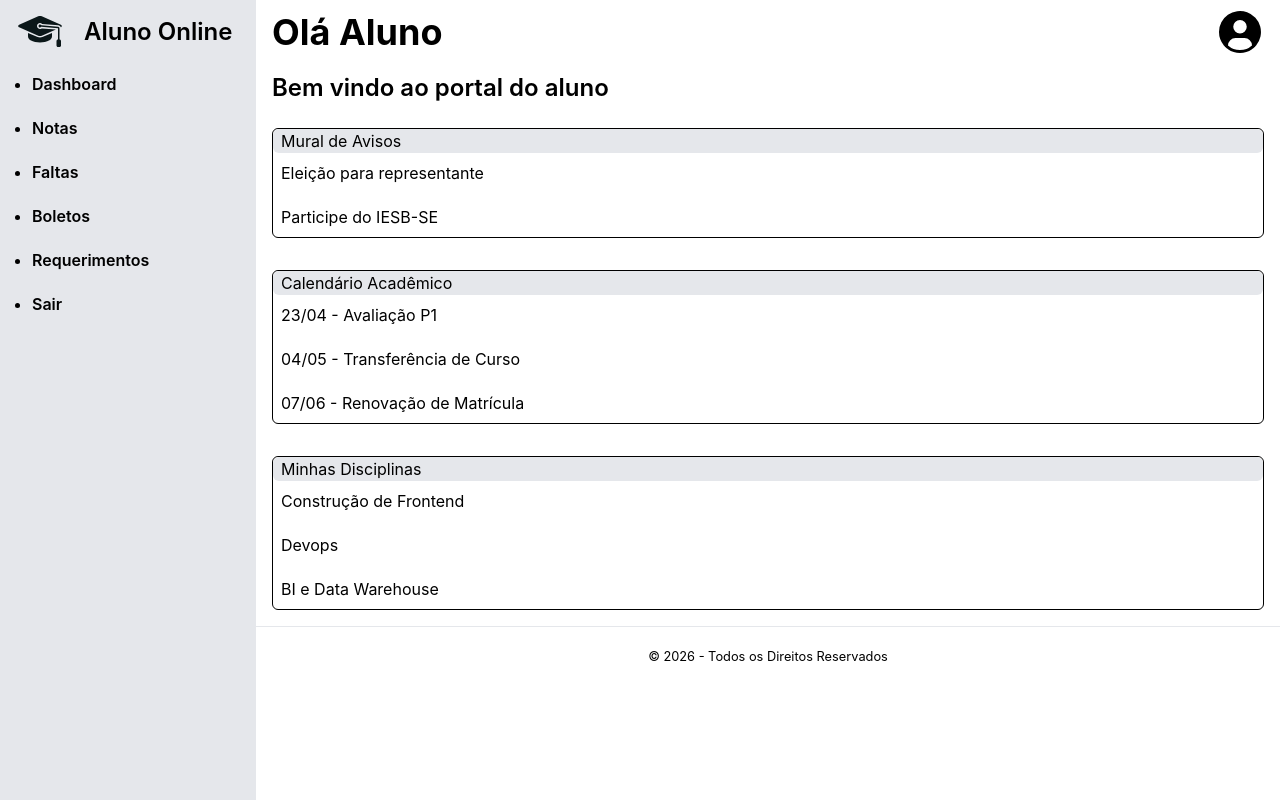
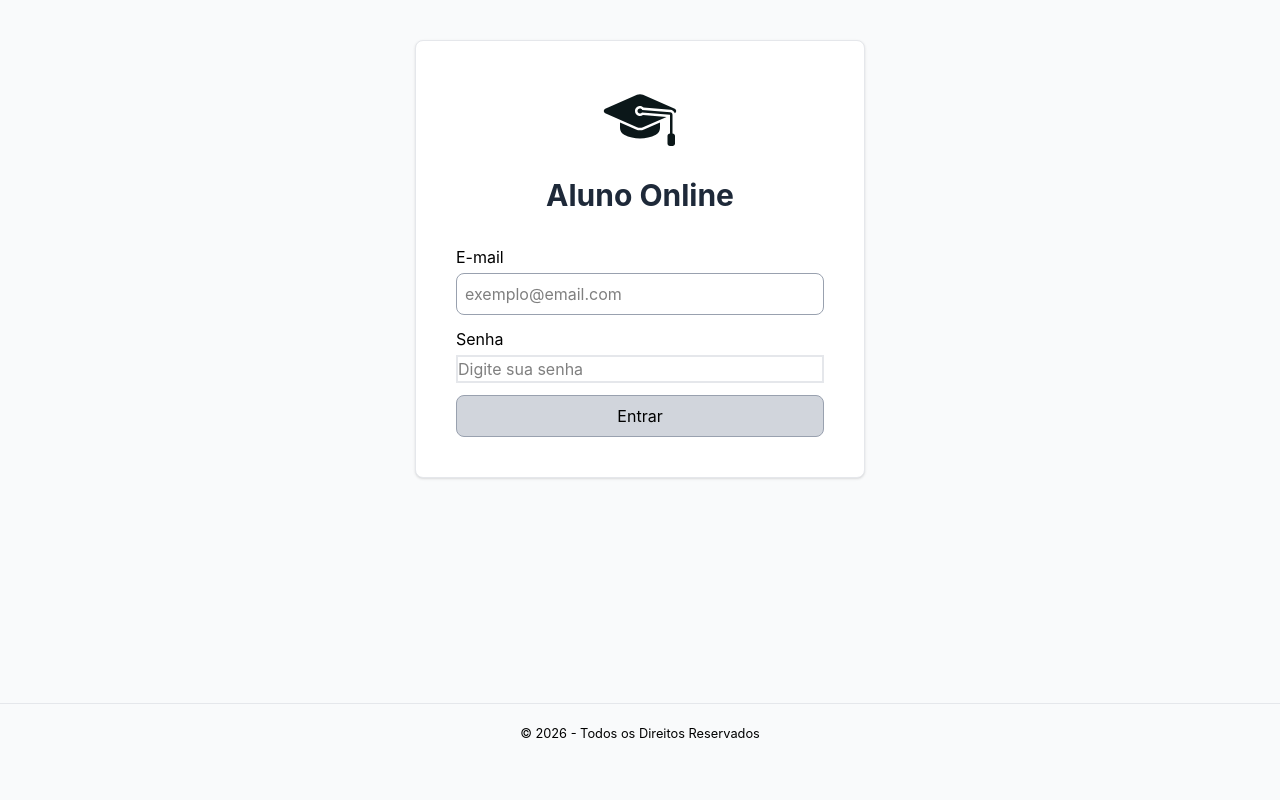
Before and after one commit to Gerebabh/FrontEnd-2026-1, a React (Vite) app in the folder praticas/aluno-online-react/: page / in a window 1280 px wide. Built offline with nearby package versions, Linux system fonts and the light colour scheme.

Commit message:
Conclusao da Pratica 05

```diff
--- /dev/null
+++ b/praticas/aluno-online-react/components/BotaoSubmit.jsx
@@ -0,0 +1,7 @@
+function BotaoSubmit ({ children }) {
+    return <button
+        type="submit"
+        className="w-full border border-gray-400 rounded-lg p-2 outline-none bg-gray-300 hover:bg-gray-600 transition-colors duration-200 hover:text-white">{children}</button>;
+}
+
+export default BotaoSubmit
--- /dev/null
+++ b/praticas/aluno-online-react/components/InputEmail.jsx
@@ -0,0 +1,18 @@
+function InputEmail ({erro, mudaValor}) {
+    return (
+        <fieldset className="flex flex-col gap-1 w-full border-none p-0 m-0">
+            <label htmlFor="matricula">E-mail</label>
+            <input
+                type="email"
+                id="email"
+                name="email"
+                onChange={mudaValor}
+                placeholder="exemplo@email.com"
+                className="w-full border border-gray-400 rounded-lg p-2 outline-none"
+            />
+            <p>{erro && <span className="text-xs text-red-500 mt-1">{erro}</span>}</p>
+        </fieldset>
+    );
+}
+
+export default InputEmail
--- /dev/null
+++ b/praticas/aluno-online-react/components/InputSenha.jsx
@@ -0,0 +1,18 @@
+function InputSenha ({erro, mudaValor}) {
+    return (
+        <fieldset className="flex flex-col gap-1 w-full border-none p-0 m-0">
+            <label htmlFor="senha">Senha</label>
+            <input
+                type="password"
+                id="senha"
+                name="senha"
+                onChange={mudaValor}
+                placeholder="Digite sua senha"
+                className="border-2 border-gray-200 rouded-md"
+            />
+                <p>{erro && <span className="text-xs text-red-500 mt-1">{erro}</span>}</p>
+        </fieldset>
+    );
+}
+
+export default InputSenha
--- /dev/null
+++ b/praticas/aluno-online-react/forms/FormLogin.jsx
@@ -0,0 +1,48 @@
+import { useState } from 'react';
+import InputEmail from '../components/InputEmail';
+import InputSenha from '../components/InputSenha';
+import BotaoSubmit from '../components/BotaoSubmit';
+
+function FormLogin () {
+
+    const [email, setEmail] = useState();
+    const [senha, setSenha] = useState();
+    const [emailErro, setEmailErro] = useState ();
+    const [senhaErro, setSenhaErro] = useState ();
+
+    const trataSubmit = (e) => {
+        e.preventDefault();
+        if (!email) {
+            setEmailErro("Email é Obrigatório")
+        };
+
+        if (!senha) {
+            setSenhaErro("Senha é Obrigatório")
+        };
+    };
+
+    const mudaEmail = (e) => {
+        setEmail(e.target.value);
+        setEmailErro("");
+    };
+    const mudaSenha = (e) => {
+        setSenha(e.target.value);
+        setSenhaErro("");
+    };
+
+    return (
+        <form onSubmit={trataSubmit} className="flex flex-col gap-2">
+            <InputEmail
+                erro={emailErro}
+                mudaValor={mudaEmail}
+            />
+            <InputSenha
+                erro={senhaErro}
+                mudaValor={mudaSenha}
+            />
+            <BotaoSubmit>Entrar</BotaoSubmit>
+        </form>
+    );
+}
+
+export default FormLogin;
--- /dev/null
+++ b/praticas/aluno-online-react/pages/Login.jsx
@@ -0,0 +1,26 @@
+import logo from '../src/assets/learn.svg'
+import FormLogin from '../forms/FormLogin';
+import Footer from '../components/Footer';
+
+function Login() {
+    return (
+        <main className="flex flex-col min-h-screen bg-gray-50 items-center justify-between py-10">
+
+            <section className="bg-white p-10 rounded-lg border border-gray-200 shadow-sm w-full max-w-[450px] flex flex-col items-center">
+                <img src={logo} alt="Imagem do Logo" className="w-20 h-auto mb-4" />
+
+                <h1 className="text-3xl font-bold text-gray-800 mb-8">
+                    Aluno Online
+                </h1>
+
+                <article className="w-full max-w-md">
+                    <FormLogin />
+                </article>
+            </section>
+
+            <Footer />
+        </main>
+    );
+}
+
+export default Login;
--- a/praticas/aluno-online-react/src/App.jsx
+++ b/praticas/aluno-online-react/src/App.jsx
@@ -5,12 +5,14 @@ import Faltas from "../pages/Faltas";
 import Boletos from "../pages/Boletos";
 import Requerimentos from "../pages/Requerimentos";
 import Layout from "../pages/Layout";
+import Login from "../pages/Login";
 
 
 function App() {
-  const pagina = 1;
+  const pagina = 0;
   return (
     <>
+      {pagina == 0 && <Login />}
       {pagina == 1 && <Dashboard />}
       {pagina == 2 && <Notas />}
       {pagina == 3 && <Faltas />}
```
